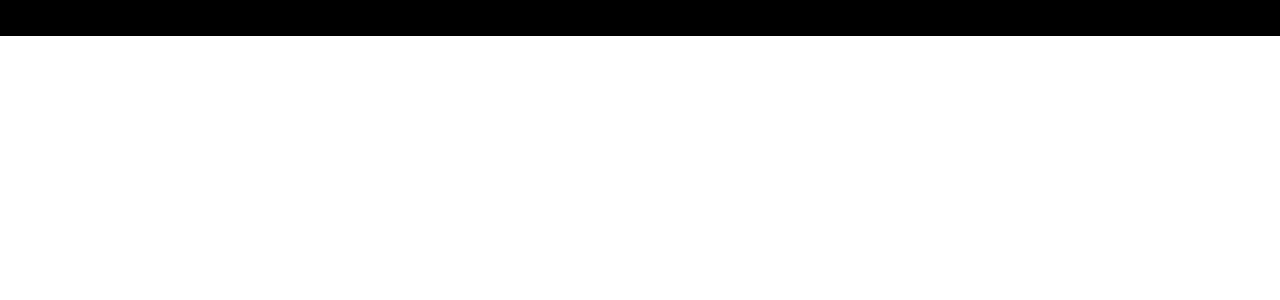
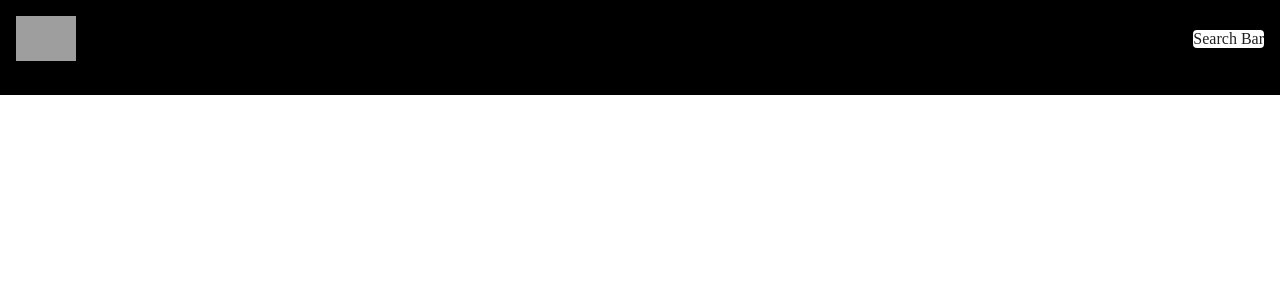
Before and after one commit to kumar-rakshith/YouTube_Clone, a React (Create React App) app: page / in a window 1280 px wide. Shown: the top 300 px of the page. Built offline with nearby package versions, Linux system fonts and the light colour scheme; grey boxes are pictures that could not be loaded.

Commit message:
adding file s

```diff
--- a/src/components/Navbar.jsx
+++ b/src/components/Navbar.jsx
@@ -1,11 +1,24 @@
-import React from 'react'
+import { Stack } from '@mui/material';
+import { Link } from 'react-router-dom';
+import { logo } from '../utils/constants'
+import SearchBar from './SearchBar';
 
-const Navbar = () => {
-  return (
-    <div>
-      Navbar
-    </div>
-  )
-}
+const Navbar = () => (
+  <Stack
+    direction="row" alignItems="center"
+    p={2}
+    sx={{
+      position: 'sticky', background: '#000', top: 0, justifyContent: 'space-between'
+    }}>
+
+    <Link to="/" style={{ display: 'flex', alignItems: 'center' }}>
+      <img src={logo} alt="logo" height='45' />
+    </Link>
+<SearchBar>
+
+</SearchBar>
+  </Stack>
+)
+
 
 export default Navbar
--- /dev/null
+++ b/src/components/SearchBar.jsx
@@ -0,0 +1,14 @@
+import {useState} from 'react';
+import { useNavigate } from 'react-router-dom';
+import { Paper,IconButton } from '@mui/material';
+
+import { SearchIcon } from '@mui/icons-material'
+const SearchBar = () => {
+  return (
+   <Paper>
+    Search Bar
+   </Paper>
+  )
+}
+
+export default SearchBar
--- a/src/components/index.js
+++ b/src/components/index.js
@@ -3,3 +3,4 @@
 export {default as SearchFeed} from './SearchFeed'
 export {default as VideoDetail} from './VideoDetails'
 export {default as ChannelDetail} from './ChannelDetails'
+export {default as SearchBar} from './SearchBar'
--- /dev/null
+++ b/src/utils/constants.js
@@ -0,0 +1,42 @@
+import MusicNoteIcon from '@mui/icons-material/MusicNote';
+import HomeIcon from '@mui/icons-material/Home';
+import CodeIcon from '@mui/icons-material/Code';
+import OndemandVideoIcon from '@mui/icons-material/OndemandVideo';
+import SportsEsportsIcon from '@mui/icons-material/SportsEsports';
+import LiveTvIcon from '@mui/icons-material/LiveTv';
+import SchoolIcon from '@mui/icons-material/School';
+import FaceRetouchingNaturalIcon from '@mui/icons-material/FaceRetouchingNatural';
+import CheckroomIcon from '@mui/icons-material/Checkroom';
+import GraphicEqIcon from '@mui/icons-material/GraphicEq';
+import TheaterComedyIcon from '@mui/icons-material/TheaterComedy';
+import FitnessCenterIcon from '@mui/icons-material/FitnessCenter';
+import DeveloperModeIcon from '@mui/icons-material/DeveloperMode';
+
+export const logo = 'https://i.ibb.co/s9Qys2j/logo.png';
+
+export const categories = [
+  { name: 'New', icon: <HomeIcon />, },
+  { name: 'JS Mastery', icon: <CodeIcon />, },
+  { name: 'Coding', icon: <CodeIcon />, },
+  { name: 'ReactJS', icon: <CodeIcon />, },
+  { name: 'NextJS', icon: <CodeIcon />, },
+  { name: 'Music', icon: <MusicNoteIcon /> },
+  { name: 'Education', icon: <SchoolIcon />, },
+  { name: 'Podcast', icon: <GraphicEqIcon />, },
+  { name: 'Movie', icon: <OndemandVideoIcon />, },
+  { name: 'Gaming', icon: <SportsEsportsIcon />, },
+  { name: 'Live', icon: <LiveTvIcon />, },
+  { name: 'Sport', icon: <FitnessCenterIcon />, },
+  { name: 'Fashion', icon: <CheckroomIcon />, },
+  { name: 'Beauty', icon: <FaceRetouchingNaturalIcon />, },
+  { name: 'Comedy', icon: <TheaterComedyIcon />, },
+  { name: 'Gym', icon: <FitnessCenterIcon />, },
+  { name: 'Crypto', icon: <DeveloperModeIcon />, },
+];
+
+export const demoThumbnailUrl = 'https://i.ibb.co/G2L2Gwp/API-Course.png';
+export const demoChannelUrl = '/channel/UCmXmlB4-HJytD7wek0Uo97A';
+export const demoVideoUrl = '/video/GDa8kZLNhJ4';
+export const demoChannelTitle = 'JavaScript Mastery';
+export const demoVideoTitle = 'Build and Deploy 5 JavaScript & React API Projects in 10 Hours - Full Course | RapidAPI';
+export const demoProfilePicture = 'http://dergipark.org.tr/assets/app/images/buddy_sample.png'
```
